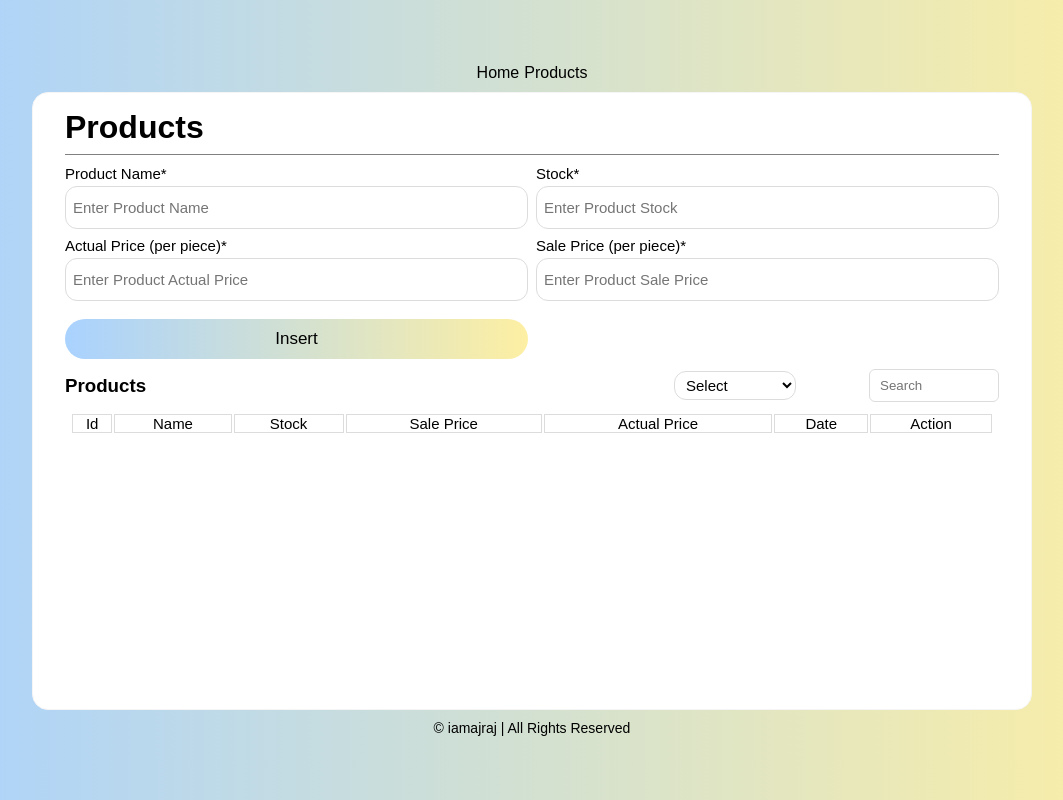
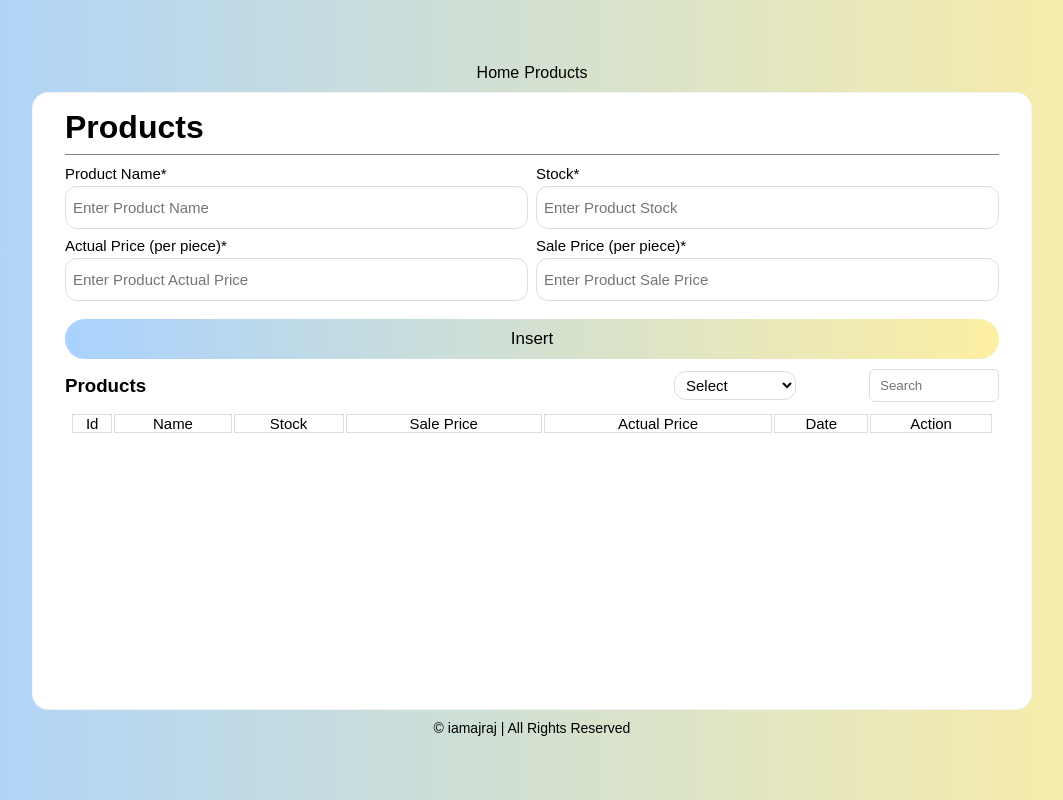
Before and after one commit to iamajraj/shop-tracker, a website: page views/products.html in a window 1280 px wide. Shown: the whole page, without its empty margins (108-1171 px from the left). Drawn offline with Linux system fonts and the light colour scheme; no server answers.

Commit message:
css: updated products form btns styles

```diff
--- a/public/css/products.css
+++ b/public/css/products.css
@@ -2,6 +2,9 @@
   display: flex;
   align-items: center;
   gap: 5px;
+}
+.form-control .form-btns {
+  grid-column: span 2;
 }
 .form-control .submit-btn,
 .form-control .cancel-update-btn {
```
